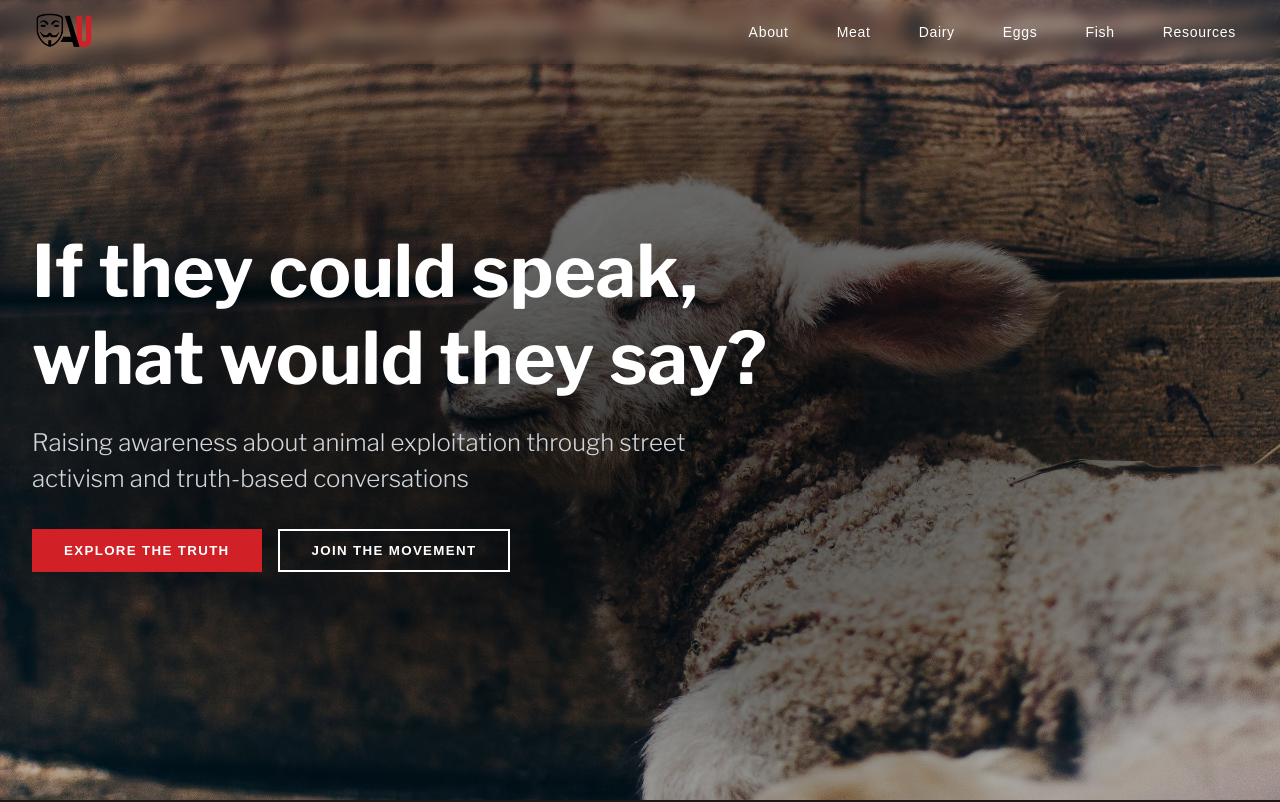
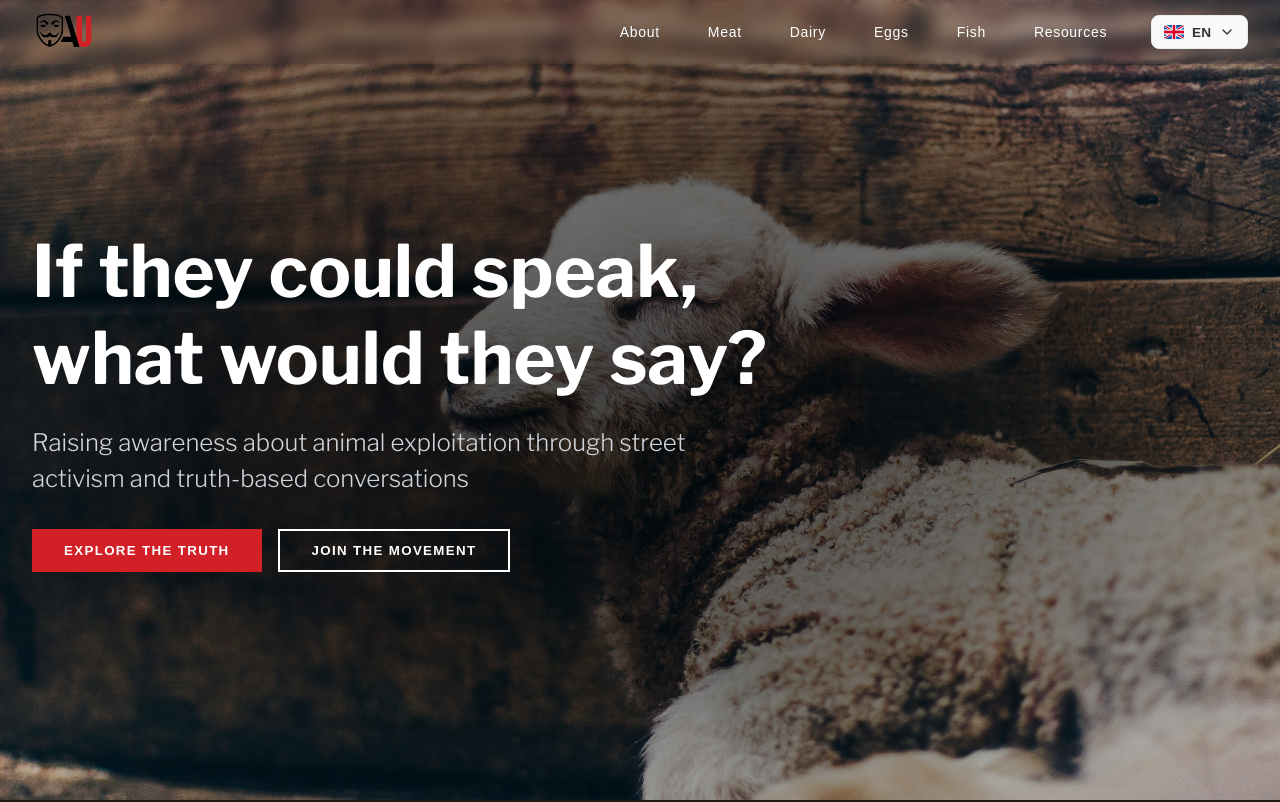
Before and after one commit to Mashha/AU-new, a React (Vite) app: page / in a window 1280 px wide. Shown: the top 802 px of the page. Built offline with nearby package versions, Linux system fonts and the light colour scheme.

Commit message:
language added, dropdown, flags

```diff
--- /dev/null
+++ b/src/components/LanguageDropdown.jsx
@@ -0,0 +1,113 @@
+// LanguageDropdown.jsx
+import React, { useState, useRef, useEffect } from "react";
+import { ChevronDown, Globe } from "lucide-react";
+import { useTranslation } from "react-i18next";
+import "./languageDropdown.css";
+import SLO from "/assets/SI.png";
+import GB from "/assets/GB.png";
+
+const LanguageDropdown = ({ isMobile = false }) => {
+  const [isOpen, setIsOpen] = useState(false);
+  const { i18n } = useTranslation();
+  const dropdownRef = useRef(null);
+
+  const languages = [
+    { code: "en", label: "En", flag: GB },
+    { code: "sl", label: "Slo", flag: SLO },
+  ];
+
+  const currentLanguage =
+    languages.find((lang) => lang.code === i18n.language) || languages[0];
+
+  const changeLanguage = (lng) => {
+    i18n.changeLanguage(lng);
+    localStorage.setItem("lang", lng);
+    setIsOpen(false);
+  };
+
+  // Close dropdown when clicking outside
+  useEffect(() => {
+    const handleClickOutside = (event) => {
+      if (dropdownRef.current && !dropdownRef.current.contains(event.target)) {
+        setIsOpen(false);
+      }
+    };
+
+    document.addEventListener("mousedown", handleClickOutside);
+    return () => document.removeEventListener("mousedown", handleClickOutside);
+  }, []);
+
+  if (isMobile) {
+    return (
+      <div className='mobile-language-section'>
+        <div className='mobile-language-options'>
+          {languages.map((lang) => (
+            <button
+              key={lang.code}
+              onClick={() => changeLanguage(lang.code)}
+              className={`mobile-language-option ${
+                i18n.language === lang.code ? "active" : ""
+              }`}
+            >
+              <span className='flag'>
+                <img src={lang.flag} alt='' />
+              </span>
+              <span>{lang.label}</span>
+              {i18n.language === lang.code && (
+                <span className='checkmark'>✓</span>
+              )}
+            </button>
+          ))}
+        </div>
+      </div>
+    );
+  }
+
+  return (
+    <div className='language-dropdown' ref={dropdownRef}>
+      <button
+        onClick={() => setIsOpen(!isOpen)}
+        className='language-trigger'
+        aria-expanded={isOpen}
+        aria-haspopup='true'
+      >
+        <span className='flag'>
+          <img src={currentLanguage.flag} alt='' />
+        </span>
+        <span className='language-code'>
+          {currentLanguage.code.toUpperCase()}
+        </span>
+        <ChevronDown size={16} className={`chevron ${isOpen ? "open" : ""}`} />
+      </button>
+
+      {isOpen && (
+        <div className='language-menu'>
+          {languages.map((lang) => (
+            <button
+              key={lang.code}
+              onClick={() => changeLanguage(lang.code)}
+              className={`language-option ${
+                i18n.language === lang.code ? "active" : ""
+              }`}
+            >
+              <span className='flag'>
+                <img src={lang.flag} alt='' />
+              </span>
+              <span className='language-info'>
+                <span className='language-name'>{lang.label}</span>
+                <span className='language-code-small'>
+                  ({lang.code.toUpperCase()})
+                </span>
+              </span>
+              {i18n.language === lang.code && (
+                <span className='checkmark'>✓</span>
+              )}
+            </button>
+          ))}
+        </div>
+      )}
+    </div>
+  );
+};
+
+export default LanguageDropdown;
--- a/src/components/header/Navigation.jsx
+++ b/src/components/header/Navigation.jsx
@@ -4,6 +4,8 @@ import { useNavigate } from "react-router-dom";
 import { useTranslation } from "react-i18next";
 import "./nav.css";
 import logo from "/assets/logo.png";
+import LanguageSwitcher from "../LanguageDropdown";
+import LanguageDropdown from "../LanguageDropdown";
 
 const Navigation = () => {
   const [isMenuOpen, setIsMenuOpen] = useState(false);
@@ -61,6 +63,7 @@ const Navigation = () => {
                 </button>
               ))}
             </div>
+            <LanguageDropdown />
           </div>
 
           {/* Mobile menu button */}
@@ -88,6 +91,9 @@ const Navigation = () => {
                   {item.label}
                 </button>
               ))}
+
+              {/* Language dropdown rendered in mobile version */}
+              <LanguageDropdown isMobile={true} />
             </div>
           </div>
         )}
--- a/src/components/header/nav.css
+++ b/src/components/header/nav.css
@@ -105,7 +105,9 @@
 
 @media (min-width: 768px) {
   .desktopMenu {
-    display: block;
+    display: flex;
+    gap: 2rem;
+    align-items: center;
   }
 
   .mobileMenuButton {
--- /dev/null
+++ b/src/components/languageDropdown.css
@@ -0,0 +1,188 @@
+.language-dropdown {
+  position: relative;
+}
+
+.language-trigger {
+  display: flex;
+  align-items: center;
+  gap: 0.5rem;
+  background: #f8f9fa;
+  border: 1px solid #e9ecef;
+  border-radius: 8px;
+  padding: 0.5rem 0.75rem;
+  cursor: pointer;
+  font-size: 0.9rem;
+  font-weight: 500;
+  color: #333;
+  transition: all 0.2s ease;
+}
+
+.language-trigger:hover {
+  background: #e9ecef;
+  border-color: #dee2e6;
+}
+
+.language-trigger .flag {
+  display: flex;
+  align-items: center;
+}
+
+.language-trigger .flag img {
+  width: 20px;
+  height: auto;
+  border-radius: 2px;
+}
+
+.language-trigger .language-code {
+  font-size: 0.85rem;
+  font-weight: 600;
+}
+
+.language-trigger .chevron {
+  transition: transform 0.2s ease;
+}
+
+.language-trigger .chevron.open {
+  transform: rotate(180deg);
+}
+
+.language-menu {
+  position: absolute;
+  top: 100%;
+  right: 0;
+  background: white;
+  border: 1px solid #e9ecef;
+  border-radius: 8px;
+  box-shadow: 0 4px 12px rgba(0, 0, 0, 0.15);
+  min-width: 200px;
+  margin-top: 0.25rem;
+  overflow: hidden;
+  z-index: 1000;
+}
+
+.language-option {
+  display: flex;
+  align-items: center;
+  gap: 0.75rem;
+  width: 100%;
+  padding: 0.75rem 1rem;
+  background: none;
+  border: none;
+  text-align: left;
+  cursor: pointer;
+  transition: background-color 0.2s ease;
+}
+
+.language-option:hover {
+  background: #f8f9fa;
+}
+
+.language-option.active {
+  background: rgba(210, 32, 39, 0.1); /* light red tint */
+  color: var(--brand-red);
+}
+
+.language-option .flag {
+  display: flex;
+  align-items: center;
+}
+
+.language-option .flag img {
+  width: 24px;
+  height: auto;
+  border-radius: 2px;
+}
+
+.language-info {
+  display: flex;
+  flex-direction: column;
+  flex: 1;
+}
+
+.language-name {
+  font-weight: 500;
+  font-size: 0.9rem;
+}
+
+.language-code-small {
+  font-size: 0.75rem;
+  color: #666;
+  margin-top: 0.1rem;
+}
+
+.checkmark {
+  color: var(--brand-red);
+  font-weight: bold;
+  font-size: 0.9rem;
+}
+
+/* Mobile Language Section Styles */
+.mobile-language-section {
+  padding-top: 1rem;
+  margin-top: 1.5rem;
+  border-top: 1px solid rgba(234, 234, 234, 0.3);
+  display: flex;
+  flex-direction: column;
+  align-items: center;
+}
+
+.mobile-language-options {
+  display: flex;
+  flex-direction: row;
+  justify-content: center;
+  gap: 1rem;
+  width: 100%;
+}
+
+.mobile-language-header {
+  display: flex;
+  align-items: center;
+  gap: 0.5rem;
+  font-weight: 600;
+  color: #666;
+  margin-bottom: 0.75rem;
+  font-size: 0.9rem;
+}
+
+.mobile-language-option {
+  display: flex;
+  align-items: center;
+  gap: 0.5rem;
+  background: none;
+  border: none;
+  padding: 0.5rem 1rem;
+  border-radius: 8px;
+  cursor: pointer;
+  text-align: center;
+  font-size: 0.9rem;
+  transition: background-color 0.2s ease;
+  position: relative;
+  flex: 1;
+  color: var(--brand-white);
+}
+
+.mobile-language-option:hover {
+  background: #f8f9fa;
+}
+
+.mobile-language-option.active {
+  background: rgba(210, 32, 39, 0.1);
+  color: var(--brand-red);
+}
+
+.mobile-language-option .flag {
+  display: flex;
+  align-items: center;
+}
+
+.mobile-language-option .flag img {
+  width: 20px;
+  height: auto;
+  border-radius: 2px;
+}
+
+.mobile-language-option .checkmark {
+  margin-left: auto;
+  color: var(--brand-red);
+  font-weight: bold;
+}
```
Also changed, not shown: public/assets/GB.png (added), public/assets/SI.png (added).
